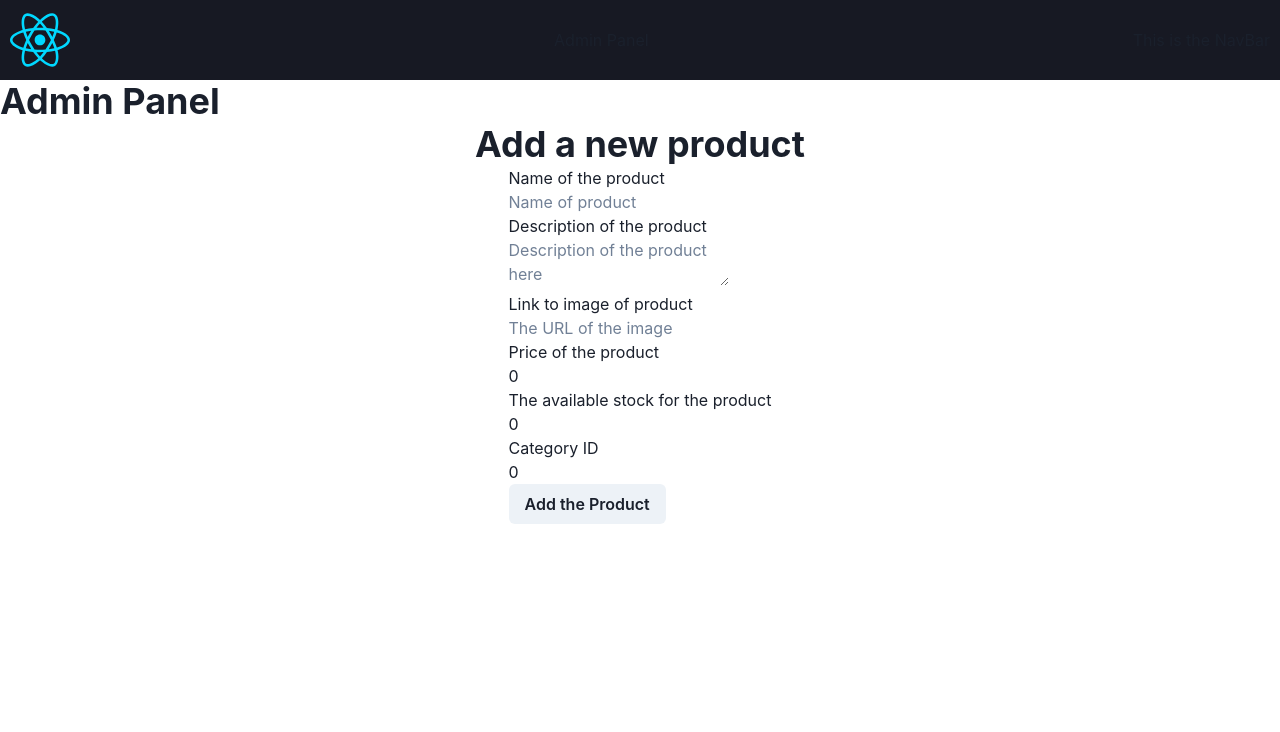
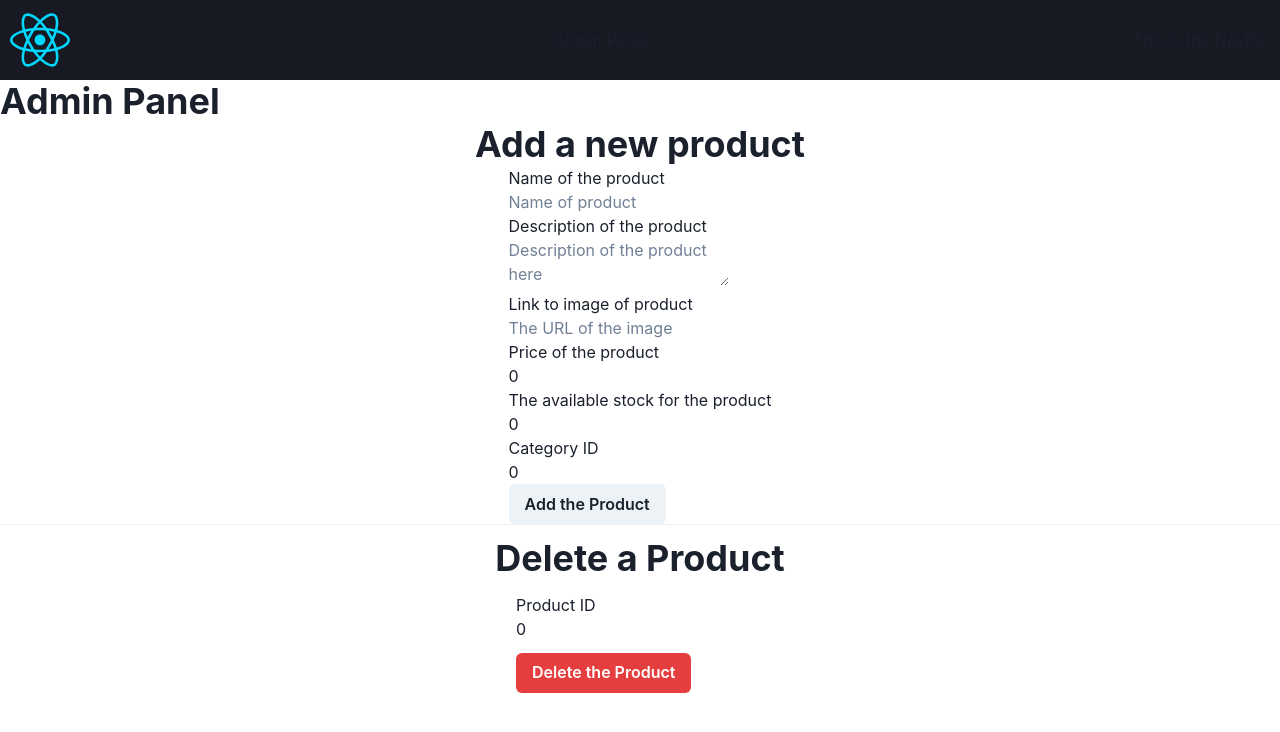
Before and after one commit to KEADLS2024/FrontendWebshopDLS, a React (Vite) app: page /admin in a window 1280 px wide. Shown: the top 732 px of the page. Built offline with nearby package versions, Linux system fonts and the light colour scheme.

Commit message:
added DeleteProduct to AdminPage

```diff
--- /dev/null
+++ b/src/components/DeleteProduct.tsx
@@ -0,0 +1,37 @@
+import { Box, Button, HStack, Heading, Stack, Text } from "@chakra-ui/react";
+import axios from "axios";
+import { useState } from "react";
+
+
+const DeleteProduct = () => {
+    const [productID, setProductID] = useState(Number);
+
+    const deleteData = async () => {
+        await axios.delete("https://localhost:7003/sqlER/Product/"+productID, {
+        });
+      };
+
+    return (
+        <>
+        <Heading paddingTop={3} justifySelf={"center"}>Delete a Product</Heading>
+        <HStack justifyContent={"center"}>
+            <form onSubmit={deleteData}>
+                <Box paddingTop={3}>
+                    <Text>Product ID</Text>
+                    <input
+                    type="number"
+                    placeholder="Enter the product ID"
+                    required
+                    value={productID}
+                    onChange={(e)=> setProductID(e.target.valueAsNumber)}
+                    />
+                </Box>
+                <Box paddingTop={3}>
+                    <Button type="submit" colorScheme="red">Delete the Product</Button>
+                </Box>
+            </form>
+        </HStack>
+        </>
+    )
+}
+export default DeleteProduct
--- a/src/pages/AdminPage.tsx
+++ b/src/pages/AdminPage.tsx
@@ -1,5 +1,6 @@
-import { Grid, Heading } from "@chakra-ui/react";
+import { Divider, Grid, Heading } from "@chakra-ui/react";
 import AddProduct from "../components/AddProduct";
+import DeleteProduct from "../components/DeleteProduct";
 
 
 const AdminPage = () => {
@@ -11,6 +12,8 @@ const AdminPage = () => {
       <Grid>
         <Heading justifySelf={"left"}>Admin Panel</Heading>
         <AddProduct></AddProduct>
+        <Divider></Divider>
+        <DeleteProduct></DeleteProduct>
       </Grid>
     </>
     );
```
